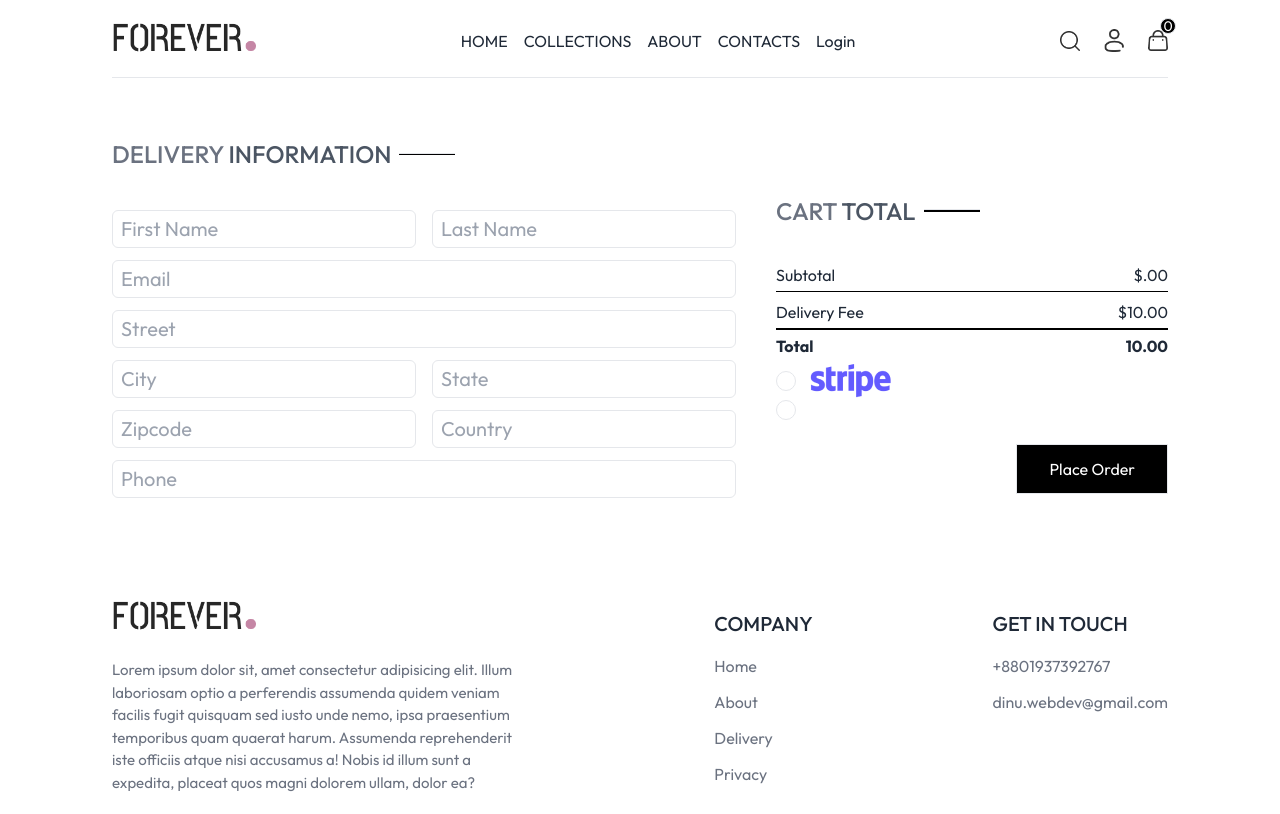
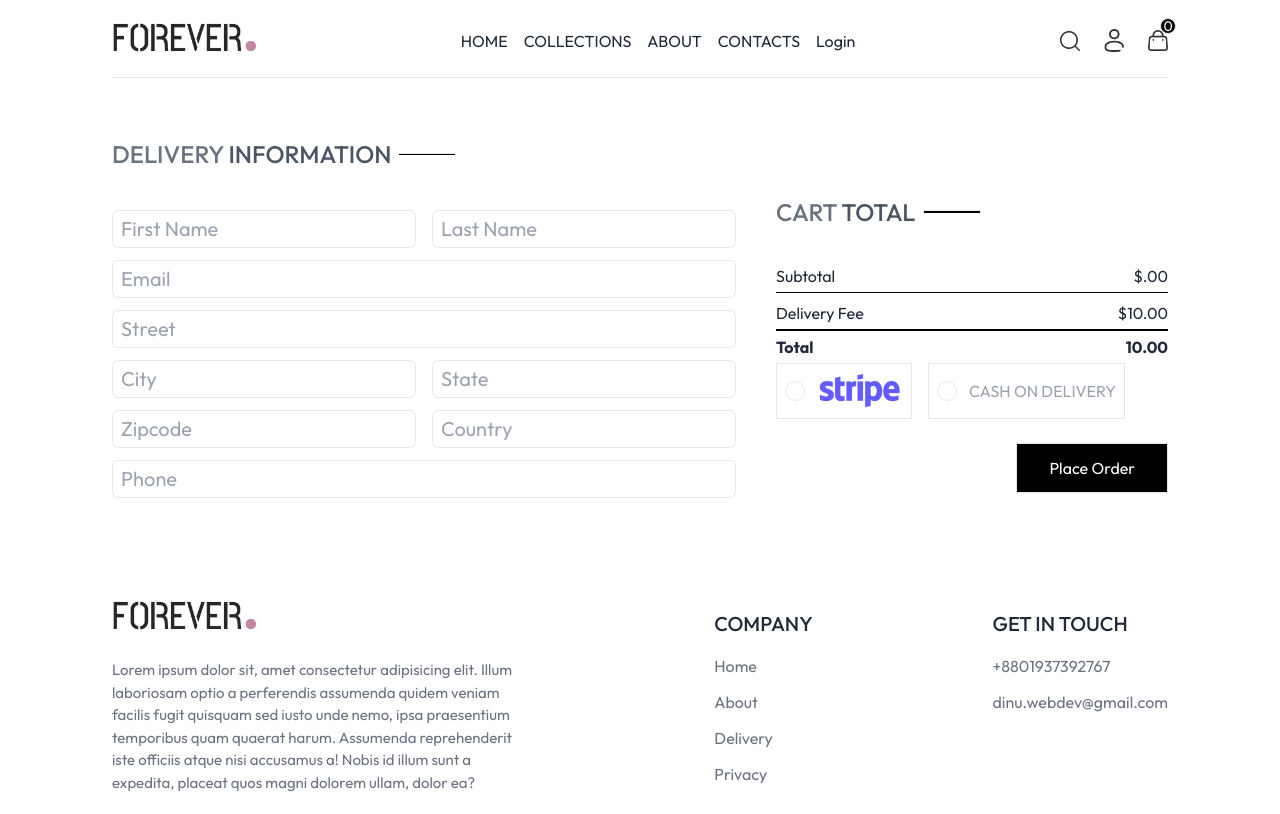
Before and after one commit to Dinobondhu-shill/ForeverFlex, a React (Vite) app in the folder frontend/: page /place-order in a window 1280 px wide. Built offline with nearby package versions, Linux system fonts and the light colour scheme; no server answers.

Commit message:
place order pages added

```diff
--- a/frontend/src/Pages/Order/PlaceOrder.jsx
+++ b/frontend/src/Pages/Order/PlaceOrder.jsx
@@ -62,14 +62,14 @@ const PlaceOrder = () => {
         <p>Total</p>
         <p>{total+delivery_fee}.00</p>
       </div>
-      <div>
-        <div onClick={()=> handleActiveMethod('stripe')} className='flex items-center gap-3 cursor-pointer'>
-          <span className='w-5 h-5 rounded-full border'></span>
+      <div className='flex gap-4'>
+        <div onClick={()=> handleActiveMethod('stripe')} className='flex border p-2 w-fit items-center gap-3 cursor-pointer'>
+        <span className={`w-5 h-5 rounded-full border ${active.name === 'stripe' ? 'bg-green-600' : ''}`}></span>
           <img src={assets.stripe_logo} alt="" />
         </div>
-        <div onClick={()=> handleActiveMethod('cash')} className='flex items-center gap-3 cursor-pointer'>
-          <span className='w-5 h-5 rounded-full border'></span>
-
+        <div onClick={()=> handleActiveMethod('cash')} className='flex border text-gray-400 p-2 w-fit items-center gap-3 cursor-pointer'>
+        <span className={`w-5 h-5 rounded-full border ${active.name === 'cash' ? 'bg-green-600' : ''}`}></span>
+          <h4>CASH ON DELIVERY</h4>
         </div>
       </div>
       <div className="flex justify-end">
```
